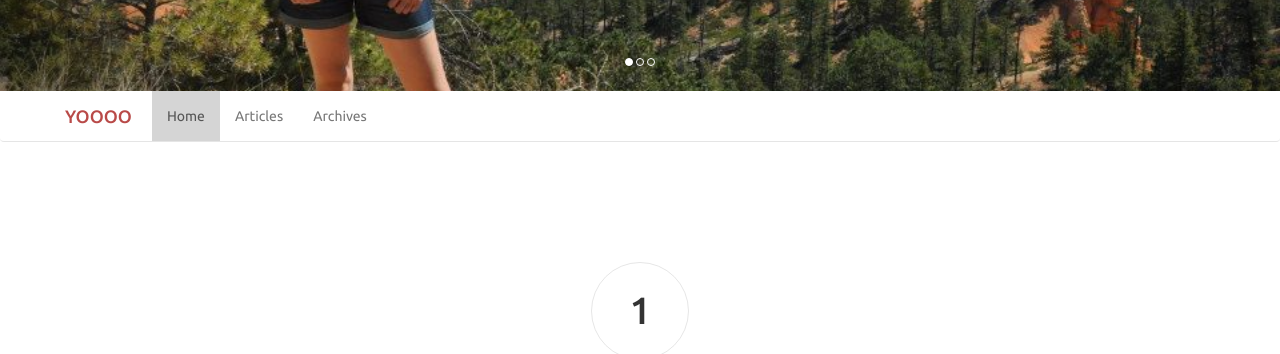
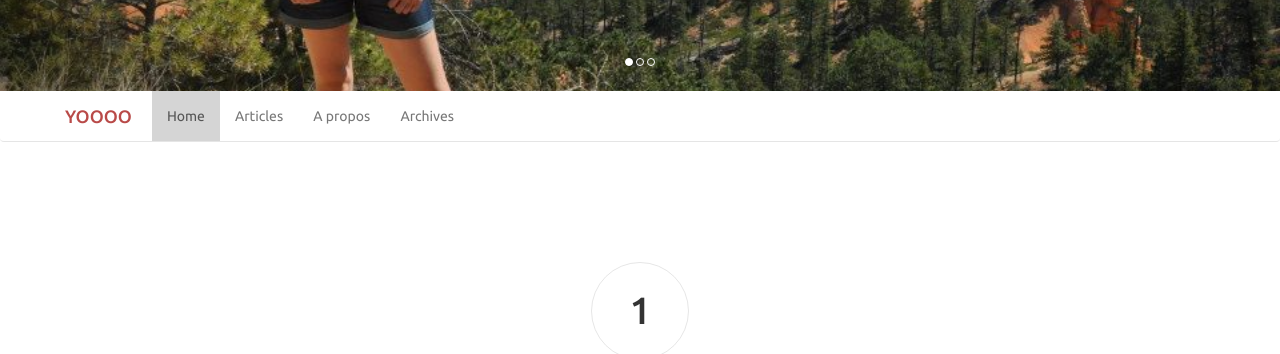
Before and after one commit to link-webcreations/juetpy, a Jekyll site: the page built from index.html, in a window 1280 px wide and 900 px high, scrolled down 357 px. Shown: the part 152-506 px from the top of the window. Built offline with Jekyll 4.4.1, drawn with Linux system fonts in a browser that asks for light colours; Markdown is read by kramdown in place of the engine named in the settings; the list of posts is cut into pages by our own code.

Commit message:
Add new page on menu

```diff
--- a/_includes/nav-main.html
+++ b/_includes/nav-main.html
@@ -18,6 +18,9 @@
         <li{% if page.slug == "articles" %} class="active"{% endif %}>
           <a href="{{ site.url }}/articles.html">Articles</a>
         </li>
+        <li{% if page.slug == "about" %} class="active"{% endif %}>
+          <a href="{{ site.url }}/about.html">A propos</a>
+        </li>
         <li{% if page.slug == "archives" %} class="active"{% endif %}>
           <a href="{{ site.url }}/archives.html">Archives</a>
         </li>
--- /dev/null
+++ b/about.html
@@ -0,0 +1,6 @@
+---
+title:  A propos
+layout: default
+slug:   about
+---
+Hey yo c'est une page statique, pour faire un roman.
```
